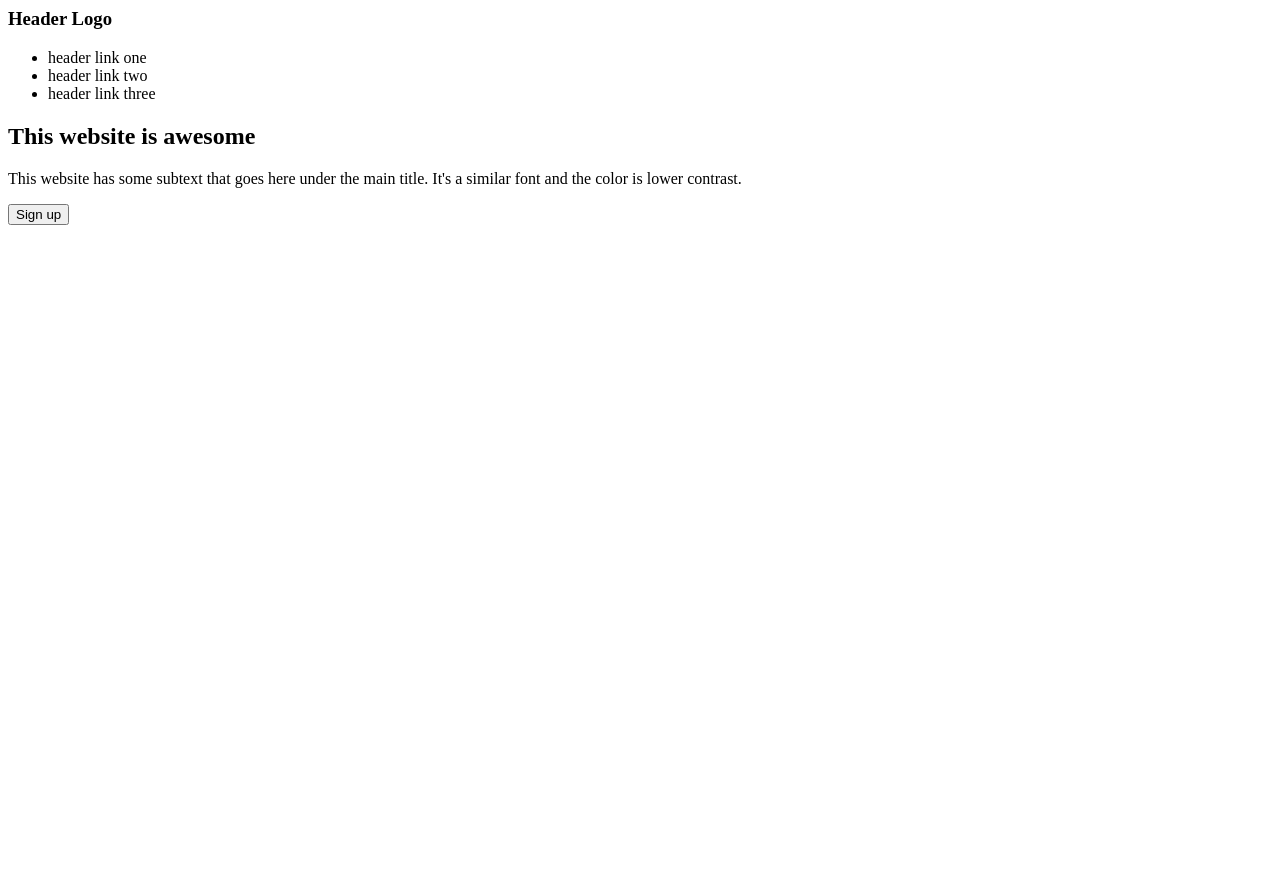
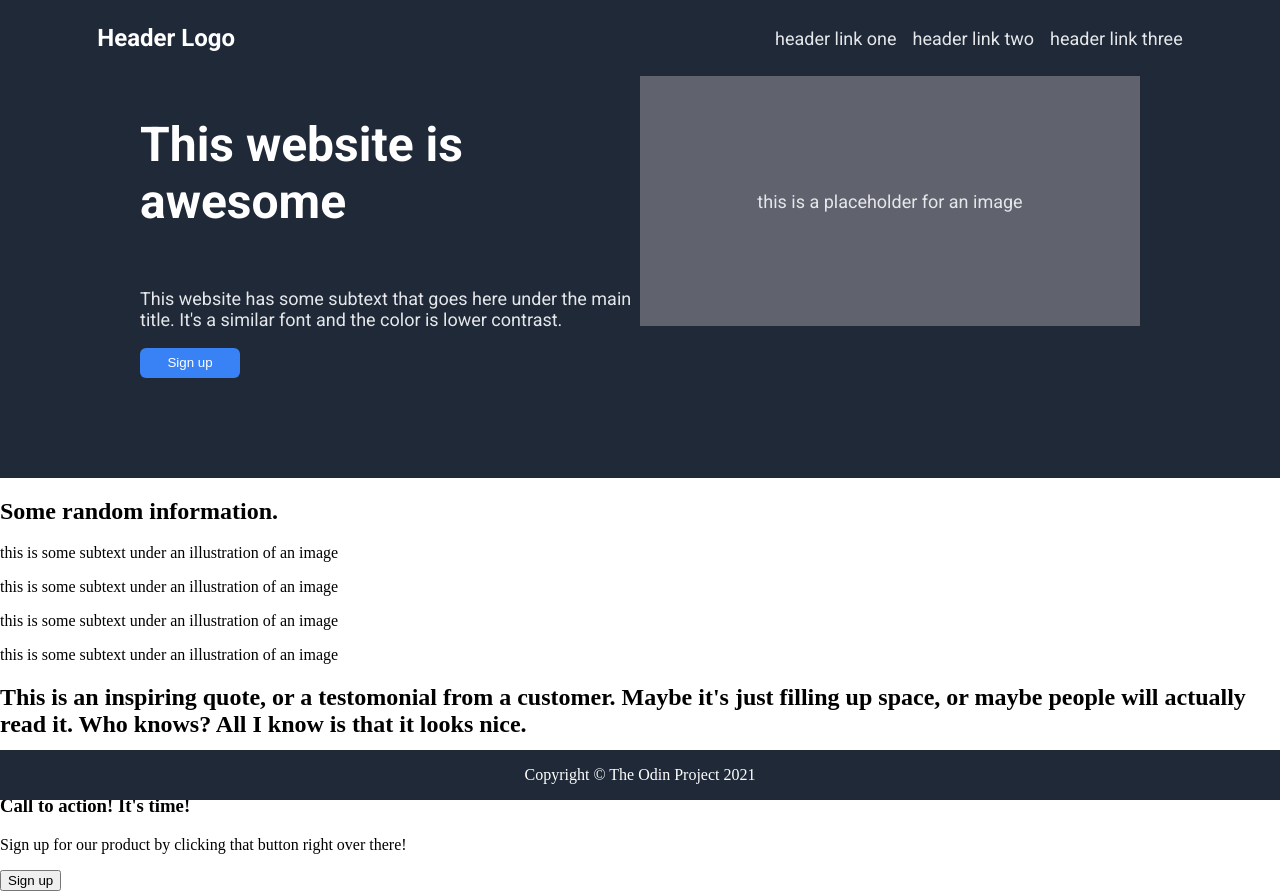
Before and after one commit to matt-serrano/landing-page, a plain HTML site: page index.html in a window 1280 px wide. Before the commit the page ends 800 px from the top, so only its background shows below. Drawn offline with Linux system fonts and the light colour scheme.

Commit message:
Added styles
Finished with stucturing index file, added styles to the header section.

```diff
--- a/index.html
+++ b/index.html
@@ -3,39 +3,72 @@
         <title>Website Landing Page</title>
         <meta charset="UTF-8">
         <link rel="stylesheet" href="style.css">
+        <link rel="preconnect" href="https://fonts.googleapis.com">
+        <link rel="preconnect" href="https://fonts.gstatic.com" crossorigin>
+        <link href="https://fonts.googleapis.com/css2?family=Roboto:ital,wght@0,100..900;1,100..900&display=swap" rel="stylesheet">
     </head>
 
     <body>
         <header>
             <nav>
-                <h3>Header Logo</h3>
-                <ul>
+                <h3 class="nav-title">Header Logo</h3>
+                <ul class="nav-links">
                     <li>header link one</li>
                     <li>header link two</li>
                     <li>header link three</li>
                 </ul>
             </nav>
 
-            <div>
-                <div>
-                    <h2>This website is awesome</h2>
-                    <p>This website has some subtext that goes here under the main title. It's a similar font and the color is lower contrast.</p>
-                    <button>Sign up</button>
+            <div class="main-content">
+                <div class="awesome">
+                    <h2 class="awesome-title">This website is awesome</h2>
+                    <p class="awesome-text">This website has some subtext that goes here under the main title. It's a similar font and the color is lower contrast.</p>
+                    <button class="signup-button">Sign up</button>
                 </div>
-                <div>
-                    <img src="" alt="">
+                <div class="image-ph">
+                    <p class="awesome-text">this is a placeholder for an image</p>
                 </div>
             </div>
 
         </header>
 
-        <section>
-            <div></div>
-            <div></div>
-            <div></div>
-            <div></div>
+        <section class="box2">
+            <h2>Some random information.</h2>
+            <div>
+                <div></div>
+                <p>this is some subtext under an illustration of an image</p>
+            </div>
+            <div>
+                <div></div>
+                <p>this is some subtext under an illustration of an image</p>
+            </div>
+            <div>
+                <div></div>
+                <p>this is some subtext under an illustration of an image</p>
+            </div>
+            <div>
+                <div></div>
+                <p>this is some subtext under an illustration of an image</p>
+            </div>
         </section>
 
-        <footer></footer>
+        <section class="box3">
+            <h2>This is an inspiring quote, or a testomonial from a customer. Maybe it's just filling up space, or maybe people will actually read it. Who knows? All I know is that it looks nice.</h2>
+            <p>-Thor, God of Thunder</p>
+        </section>
+
+        <section class="box4">
+            <div>
+                <h3>Call to action! It's time!</h3>
+                <p>Sign up for our product by clicking that button right over there!</p>
+            </div>
+            <div>
+                <button>Sign up</button>
+            </div>
+        </section>
+
+        <footer>
+            <p>Copyright © The Odin Project 2021</p>
+        </footer>
     </body>
 </html>
--- a/style.css
+++ b/style.css
@@ -0,0 +1,102 @@
+body {
+    padding: 0;
+    margin: 0;
+}
+
+header,
+footer {
+    background-color: #1F2937;
+    color: white;
+}
+
+/* Header CSS */
+
+/* Nav CSS */
+
+header {
+    font-family: "Roboto";
+}
+
+nav {
+    display: flex;
+    justify-content: center;
+    align-items: center;
+    align-content: space-evenly;
+    gap: 500px;
+}
+
+.nav-title {
+   font-size: 24px;
+}
+
+.nav-links {
+    display: flex;
+    list-style-type: none;
+    justify-content: space-between;
+    font-size: 18px;
+    color: #E5E7EB;
+    gap: 16px;
+}
+
+/* Nav CSS */
+
+.main-content {
+    display: flex;
+    justify-content: center;
+    align-content: center;
+    padding-bottom: 100px;
+}
+
+.awesome {
+    box-sizing: border-box;
+    display: flex;
+    flex-direction: column;
+    width: 500px;
+}
+
+.awesome-title {
+    font-size: 48px;
+}
+
+.awesome-text {
+    font-size: 18px;
+    color: #E5E7EB;
+}
+
+.signup-button {
+    width: 100px;
+    height: 30px;
+    background-color: #3882F6;
+    border: none;
+    color: white;
+    border-radius: 6px;
+}
+
+.image-ph {
+    display: flex;
+    justify-content: center;
+    align-items: center;
+    width: 500px;
+    height: 250px;
+    background-color: rgb(96, 98, 109);
+
+}
+
+/* Header CSS */
+
+
+
+
+/* Footer CSS */
+
+footer {
+    position: absolute;
+    padding: 0;
+    margin: 0;
+    bottom: 0;
+    width: 100%;
+    display: flex;
+    justify-content: center;
+}
+
+/* Footer CSS */
```
Also changed, not shown: 1 other file.
